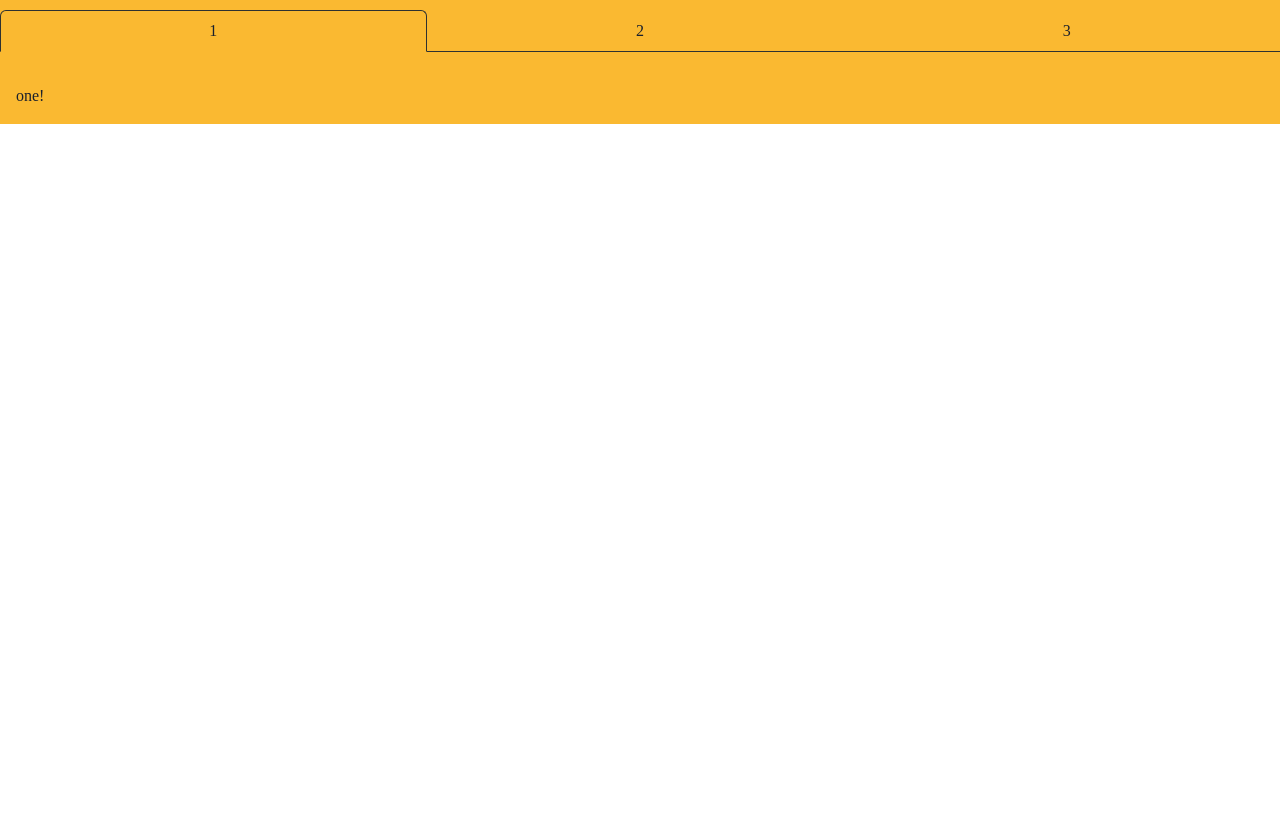
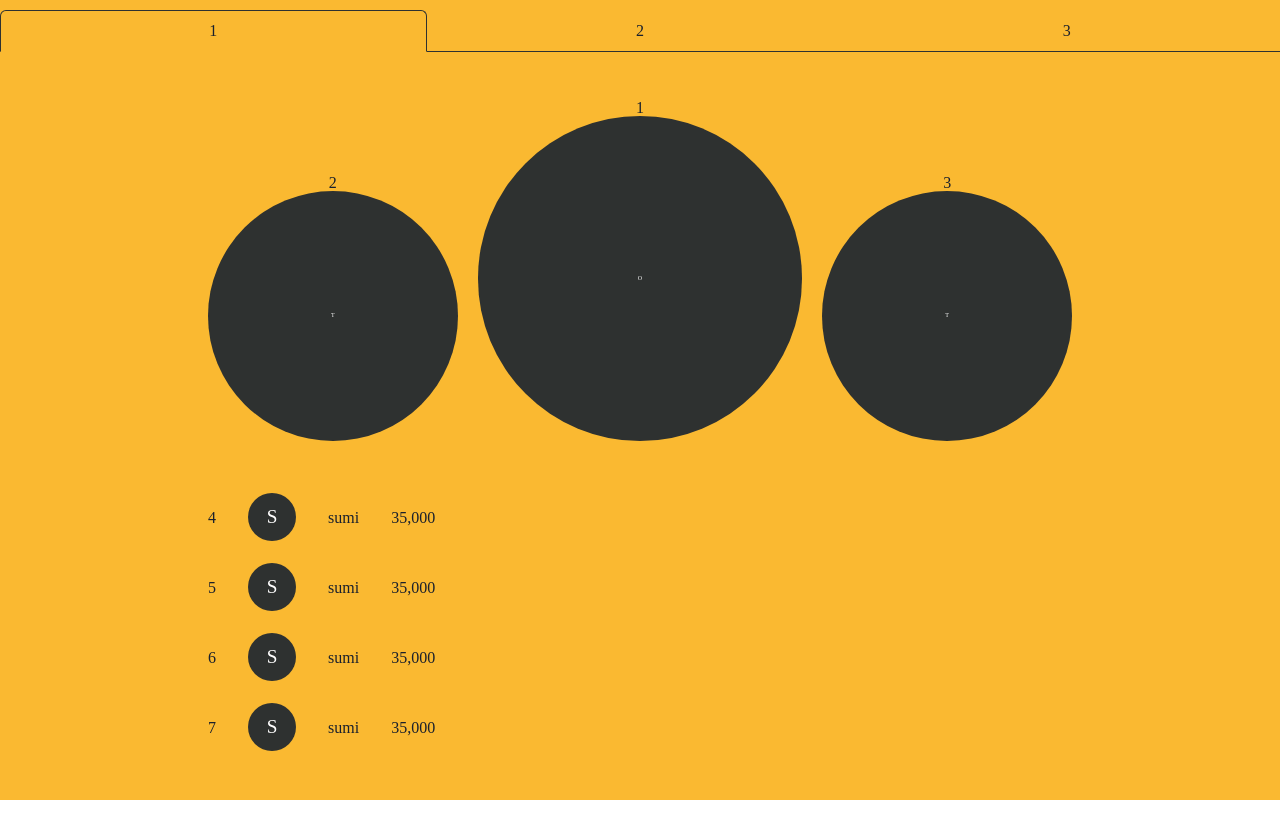
Before and after one commit to GAME-EE/client, a Next.js app: page /rank in a window 1280 px wide. Before the commit the page ends 800 px from the top, so only its background shows below. Built offline with nearby package versions, Linux system fonts and the light colour scheme; a web font is replaced by a local one.

Commit message:
feat : rank item display

```diff
--- /dev/null
+++ b/src/components/Rank/BottomItemWrapper.tsx
@@ -0,0 +1,86 @@
+import { Avatar, chakra } from '@chakra-ui/react';
+import { ELEMENT_COLOR } from '../../styles/colors';
+import { motion, isValidMotionProp } from 'framer-motion';
+import React from 'react';
+const data = [
+  {
+    id: 1,
+    name: 'sumi',
+    score: '35,000',
+    index: 4,
+  },
+  {
+    id: 2,
+    name: 'sumi',
+    score: '35,000',
+    index: 5,
+  },
+  {
+    id: 3,
+    name: 'sumi',
+    score: '35,000',
+    index: 6,
+  },
+  {
+    id: 4,
+    name: 'sumi',
+    score: '35,000',
+    index: 7,
+  },
+];
+const ItemWrapperMotionProps = {
+  hidden: { opacity: 1, scale: 0 },
+  visible: {
+    opacity: 1,
+    scale: 1,
+    transition: {
+      delayChildren: 1,
+      staggerChildren: 0.2,
+    },
+  },
+};
+const TopItemMotionProps = {
+  hidden: { y: 20, opacity: 0 },
+  visible: {
+    y: 0,
+    opacity: 1,
+  },
+};
+const MotionDiv = chakra(motion.div, {
+  shouldForwardProp: prop => isValidMotionProp(prop) || prop === 'children',
+});
+
+function BottomItemWrapper() {
+  return (
+    <MotionDiv
+      display="flex"
+      flexDirection={'column'}
+      // borderY={`1px solid ${ELEMENT_COLOR.HOME_MAIN_BG_COLOR}`}
+      marginY={8}
+      paddingY={5}
+      gap={5}
+      variants={ItemWrapperMotionProps}
+      initial="hidden"
+      animate="visible"
+    >
+      {data.map(item => (
+        <MotionDiv
+          display={'flex'}
+          h="50px"
+          lineHeight={'50px'}
+          key={item.id}
+          gap={8}
+          // paddingX={16}
+          variants={TopItemMotionProps}
+        >
+          <span>{item.index}</span>
+          <Avatar name={item.name} bg={ELEMENT_COLOR.HOME_MAIN_BG_COLOR}></Avatar>
+          <span>{item.name}</span>
+          <span>{item.score}</span>
+        </MotionDiv>
+      ))}
+    </MotionDiv>
+  );
+}
+
+export default BottomItemWrapper;
--- /dev/null
+++ b/src/components/Rank/TopItemWrapper.tsx
@@ -0,0 +1,104 @@
+import { Avatar, Box, chakra } from '@chakra-ui/react';
+import React from 'react';
+import styled from '@emotion/styled';
+import { motion, isValidMotionProp } from 'framer-motion';
+
+import { ELEMENT_COLOR } from '../../styles/colors';
+
+// type Props = {};
+const ItemWrapperMotionProps = {
+  hidden: { opacity: 1, scale: 0 },
+  visible: {
+    opacity: 1,
+    scale: 1,
+    transition: {
+      delayChildren: 0.3,
+      staggerChildren: 0.2,
+    },
+  },
+};
+const TopItemMotionProps = {
+  hidden: { y: 20, opacity: 0 },
+  visible: {
+    y: 0,
+    opacity: 1,
+  },
+};
+const data = [
+  {
+    size: 1.3,
+    index: 1,
+    order: 1,
+    content: 'one',
+  },
+  {
+    size: 1,
+    index: 2,
+    order: -1,
+    content: 'two',
+  },
+  {
+    size: 1,
+    order: 3,
+    index: 3,
+    content: 'three',
+  },
+];
+const TopItemWrapper = () => {
+  const MotionDiv = chakra(motion.div, {
+    shouldForwardProp: prop => isValidMotionProp(prop) || prop === 'children',
+  });
+
+  return (
+    <>
+      <MotionDiv
+        display="flex"
+        alignItems={'flex-end'}
+        gap={5}
+        h="fit-content"
+        marginY={8}
+        variants={ItemWrapperMotionProps}
+        initial="hidden"
+        animate="visible"
+      >
+        {data.map(item => (
+          <AvatarWrapper flex={item.size} key={item.index} order={item.order}>
+            <MotionDiv
+              position="absolute"
+              w="100%"
+              height={'100%'}
+              variants={TopItemMotionProps}
+              whileHover={{ scale: 1.03 }}
+            >
+              <Avatar
+                size="full"
+                name={item.content}
+                bg={ELEMENT_COLOR.HOME_MAIN_BG_COLOR}
+                color={'#fff'}
+              ></Avatar>
+              <Box
+                w="fit-content"
+                top={'-20px'}
+                left={0}
+                right={0}
+                m={'0 auto'}
+                position="absolute"
+              >
+                {item.index}
+              </Box>
+            </MotionDiv>
+          </AvatarWrapper>
+        ))}
+      </MotionDiv>
+    </>
+  );
+};
+const AvatarWrapper = styled(Box)`
+  position: relative;
+  &:after {
+    content: '';
+    display: block;
+    padding-bottom: 100%;
+  }
+`;
+export default TopItemWrapper;
--- a/src/pages/rank.tsx
+++ b/src/pages/rank.tsx
@@ -1,8 +1,10 @@
-import { Box, Tab, TabList, TabPanel, TabPanels, Tabs } from '@chakra-ui/react';
+import { Tab, TabList, TabPanel, TabPanels, Tabs } from '@chakra-ui/react';
 import React from 'react';
 import styled from '@emotion/styled';
 
 import { ELEMENT_COLOR } from '../styles/colors';
+import TopItemWrapper from '../components/Rank/TopItemWrapper';
+import BottomItemWrapper from '../components/Rank/BottomItemWrapper';
 
 const Rank = () => {
   return (
@@ -11,8 +13,10 @@ const Rank = () => {
         backgroundColor={ELEMENT_COLOR.HOME_SECOND_BG_COLOR}
         borderColor={ELEMENT_COLOR.HOME_MAIN_BG_COLOR}
         w={'100%'}
+        outline={'none'}
         isFitted
         variant="enclosed"
+        h={'100vh'}
       >
         <TabList mb="1em" marginTop={'10px'}>
           {[1, 2, 3].map(name => (
@@ -20,15 +24,12 @@ const Rank = () => {
           ))}
         </TabList>
         <TabPanels>
-          <TabPanel>
-            <p>one!</p>
-          </TabPanel>
-          <TabPanel>
-            <p>two!</p>
-          </TabPanel>
-          <TabPanel>
-            <p>three!</p>
-          </TabPanel>
+          {[1, 2, 3].map(name => (
+            <TabPanel key={name} marginX={48}>
+              <TopItemWrapper />
+              <BottomItemWrapper />
+            </TabPanel>
+          ))}
         </TabPanels>
       </Tabs>
     </Wrapper>
@@ -41,17 +42,20 @@ const TabWrapper = ({ name }: { name: string }) => {
         borderColor: ELEMENT_COLOR.HOME_MAIN_BG_COLOR,
         borderBottomColor: ELEMENT_COLOR.HOME_SECOND_BG_COLOR,
       }}
+      _focus={{
+        outline: 'none',
+      }}
     >
       {name}
     </Tab>
   );
 };
+
 const Wrapper = styled.div`
-  // height: 90vh;
-  /* max-width: 1200px; */
   display: flex;
   justify-content: center;
   flex-direction: column;
   align-items: center;
 `;
+
 export default Rank;
```
